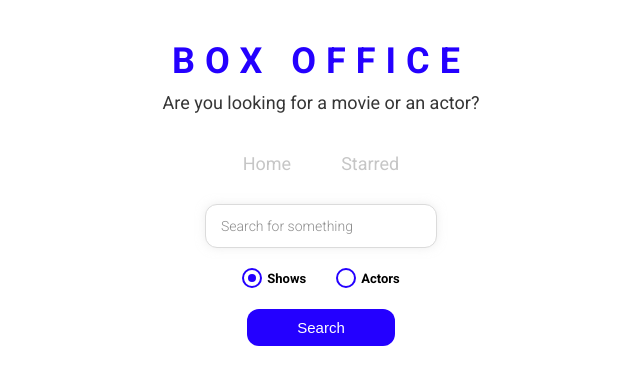
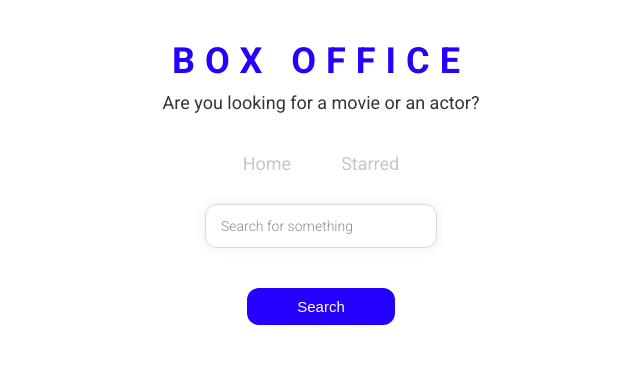
Before and after one commit to RakeshKumar13011/box-office, a React (Create React App) app: page / in a window 1280 px wide. Shown: the top 384 px of the page, without its empty margins (319-959 px from the left). Built offline with nearby package versions, Linux system fonts and the light colour scheme.

Commit message:
es list error resolved

```diff
--- a/package.json
+++ b/package.json
@@ -58,7 +58,7 @@
     ]
   },
   "devDependencies": {
-    "babel-eslint": "^10.1.0",
+    "@babel/eslint-parser": "^7.18.9",
     "eslint-config-airbnb": "^19.0.4",
     "eslint-config-prettier": "^8.5.0",
     "eslint-plugin-import": "^2.26.0",
--- a/src/components/CustomRadio.js
+++ b/src/components/CustomRadio.js
@@ -54,13 +54,11 @@ const RadioWrapper = styled.label`
 `;
 
 const CustomRadio = ({ label, ...restProps }) => {
-  return (
-    <RadioWrapper htmlFor={restProps.id}>
-      {label}
-      <input {...restProps} type="radio" />
-      <span />
-    </RadioWrapper>
-  );
+  <RadioWrapper htmlFor={restProps.id}>
+    {label}
+    <input {...restProps} type="radio" />
+    <span />
+  </RadioWrapper>;
 };
 
 export default CustomRadio;
```
Also changed, not shown: 2 other files (tests, documents, lock files or other folders).
